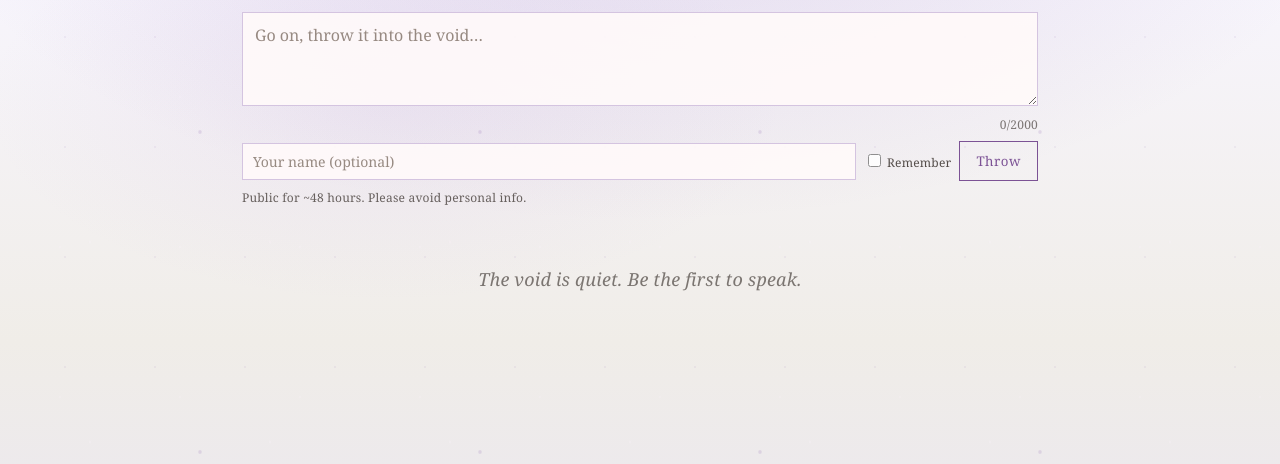
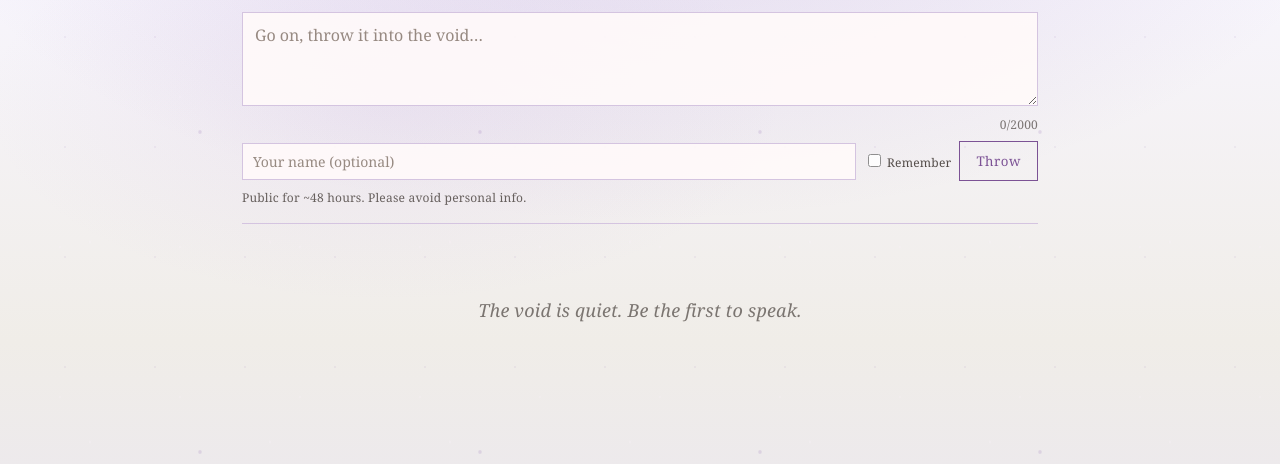
Before and after one commit to meadowingc/aether, a Django app: page / in a window 1280 px wide. Shown: the part 58-522 px from the top of the page. Run offline with Django 5.2, Linux system fonts and the light colour scheme; data that the repository does not hold is empty.

Commit message:
border bototm

```diff
--- a/aether_notes/static/aether_notes/style.css
+++ b/aether_notes/static/aether_notes/style.css
@@ -44,8 +44,7 @@ body {
   line-height: 1.45;
   color: var(--ink);
   /* Stratosphere gradient with purple atmosphere */
-  background:
-    radial-gradient(
+  background: radial-gradient(
       ellipse 1200px 600px at 50% -10%,
       rgba(138, 101, 175, 0.2),
       transparent 60%
@@ -76,8 +75,7 @@ body::after {
 }
 /* Softer, more organic stars */
 body::before {
-  background-image:
-    radial-gradient(var(--star-2) 0.8px, transparent 1.8px),
+  background-image: radial-gradient(var(--star-2) 0.8px, transparent 1.8px),
     radial-gradient(var(--star-1) 1.1px, transparent 2.2px),
     radial-gradient(var(--star-2) 0.5px, transparent 1.4px),
     radial-gradient(var(--star-1) 0.3px, transparent 0.9px);
@@ -100,8 +98,10 @@ body::after {
   bottom: 0;
   top: auto;
   height: 35vh;
-  background-image:
-    radial-gradient(var(--earth-pattern) 1.2px, transparent 2.8px),
+  background-image: radial-gradient(
+      var(--earth-pattern) 1.2px,
+      transparent 2.8px
+    ),
     radial-gradient(var(--earth-pattern) 0.8px, transparent 2px),
     radial-gradient(var(--earth-pattern) 1.6px, transparent 3.2px);
   background-size: 180px 200px, 120px 140px, 240px 280px;
@@ -187,7 +187,9 @@ body::after {
   display: flex;
   flex-direction: column;
   gap: 8px;
-  margin-bottom: 16px;
+  padding-bottom: 1em;
+  margin-bottom: 2em;
+  border-bottom: 1px solid var(--border);
 }
 .note-form textarea {
   width: 100%;
@@ -365,7 +367,8 @@ body::after {
   }
 }
 @keyframes gentle-drift {
-  0%, 100% {
+  0%,
+  100% {
     transform: translateZ(0) rotate(0.3deg) translateY(0px);
   }
   25% {
```
